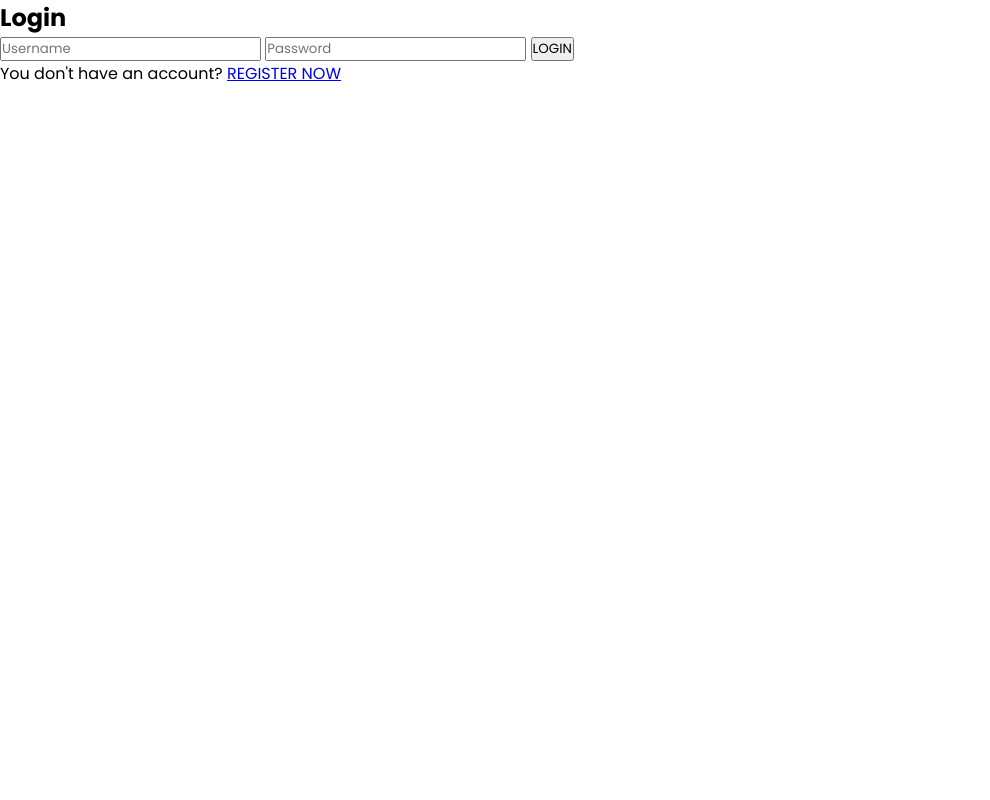
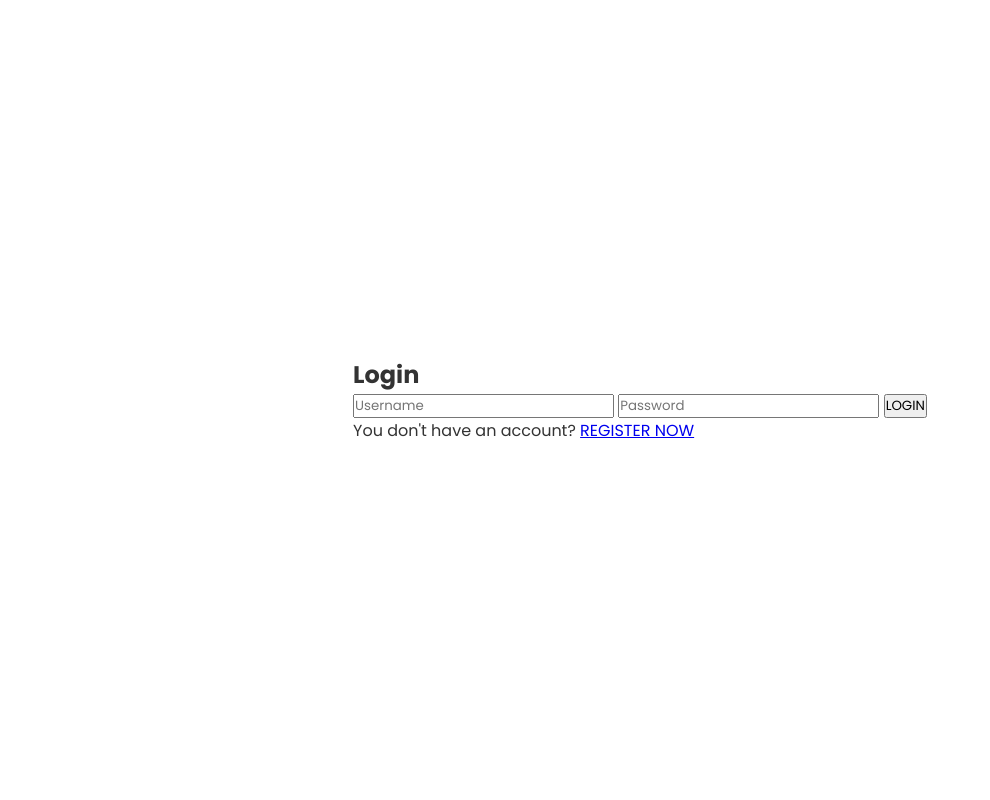
Before and after one commit to NelMatrix743/django-auth-samples, a Django app: page /accounts/login/ in a window 1280 px wide. Shown: the whole page, without its empty margins (0-990 px from the left). Run offline with Django 5.2, Linux system fonts and the light colour scheme.

```diff
--- a/papaya_platform/static/css/base.css
+++ b/papaya_platform/static/css/base.css
@@ -6,3 +6,17 @@
     box-sizing: border-box;
     font-family: "Poppins", "consolas", sans-serif;
 }
+
+body {
+    display: flex;
+    justify-content: center;
+    align-items: center;
+    width: 100vw;
+    height: 100vh;
+    background: var(--body-background-color);
+    color: var(--body-content-color);
+}
+
+.container {
+    margin: 0px 20px;
+}
```
